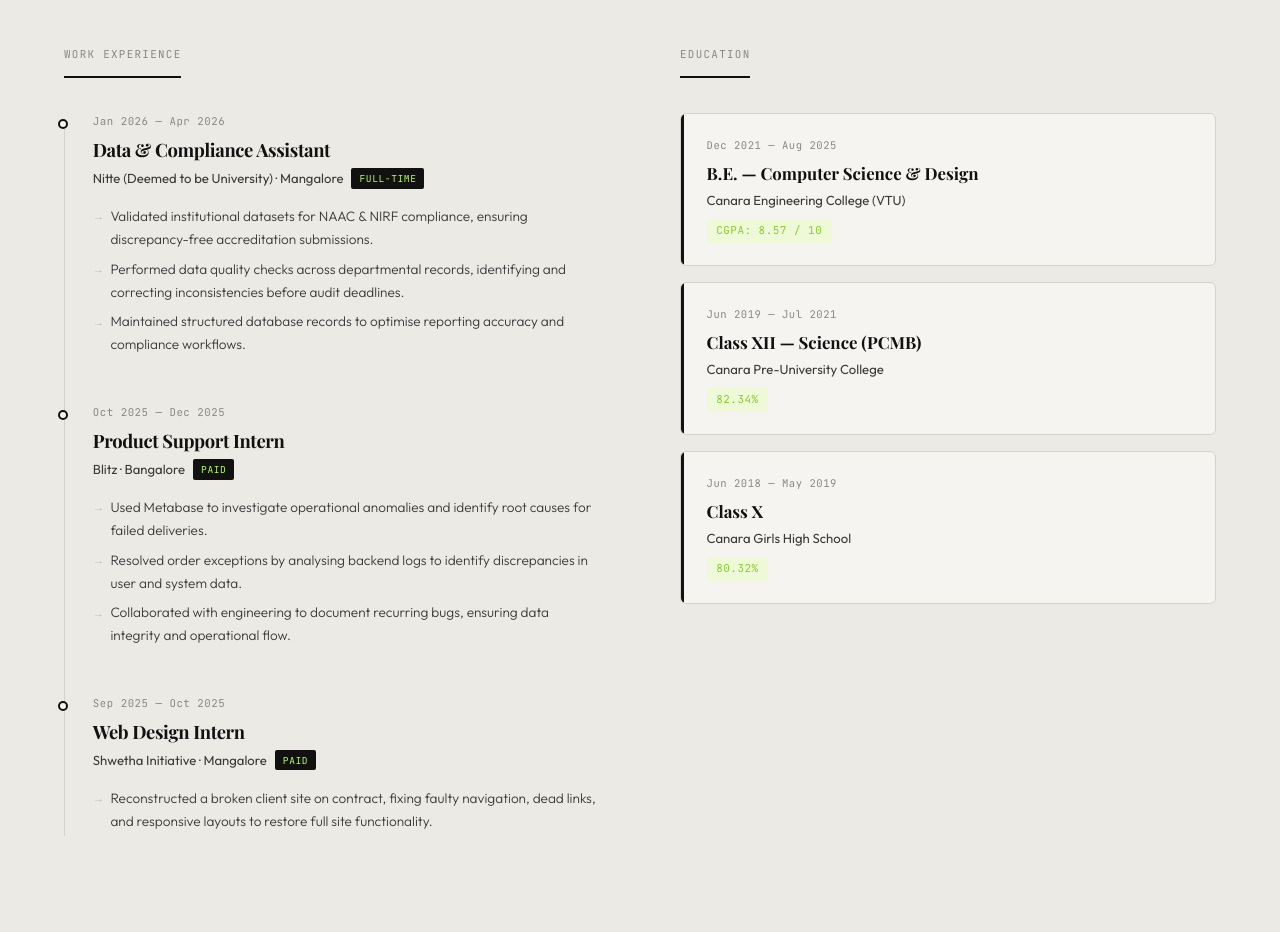
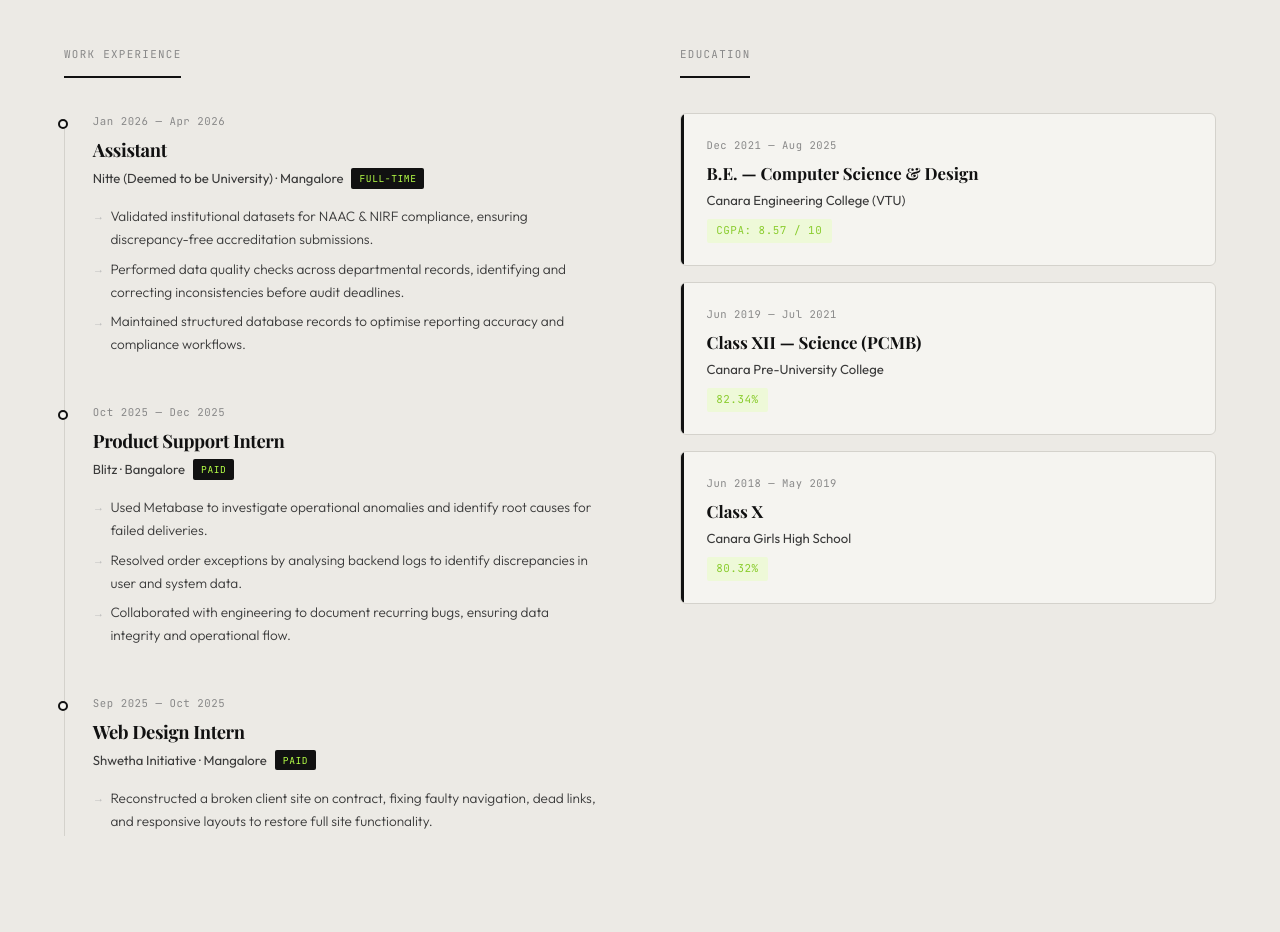
Before and after one commit to Prathiksha2349/Portfolio, a plain HTML site: page index.html in a window 1280 px wide. Shown: the part 4160-5092 px from the top of the page. Drawn offline with nearby package versions, Linux system fonts and the light colour scheme; no server answers; a web font is replaced by a local one.

Commit message:
Update index.html

```diff
--- a/index.html
+++ b/index.html
@@ -649,7 +649,7 @@ footer { background: #0a0a0a; border-top: 1px solid #111; padding: 1.4rem 4rem;
         <div class="tl-item">
           <div class="tl-dot"></div>
           <div class="tl-date">Jan 2026 — Apr 2026</div>
-          <div class="tl-role">Data &amp; Compliance Assistant</div>
+          <div class="tl-role">Assistant</div>
           <div class="tl-org">
             Nitte (Deemed to be University) · Mangalore
             <span class="tl-org-badge">Full-Time</span>
```
